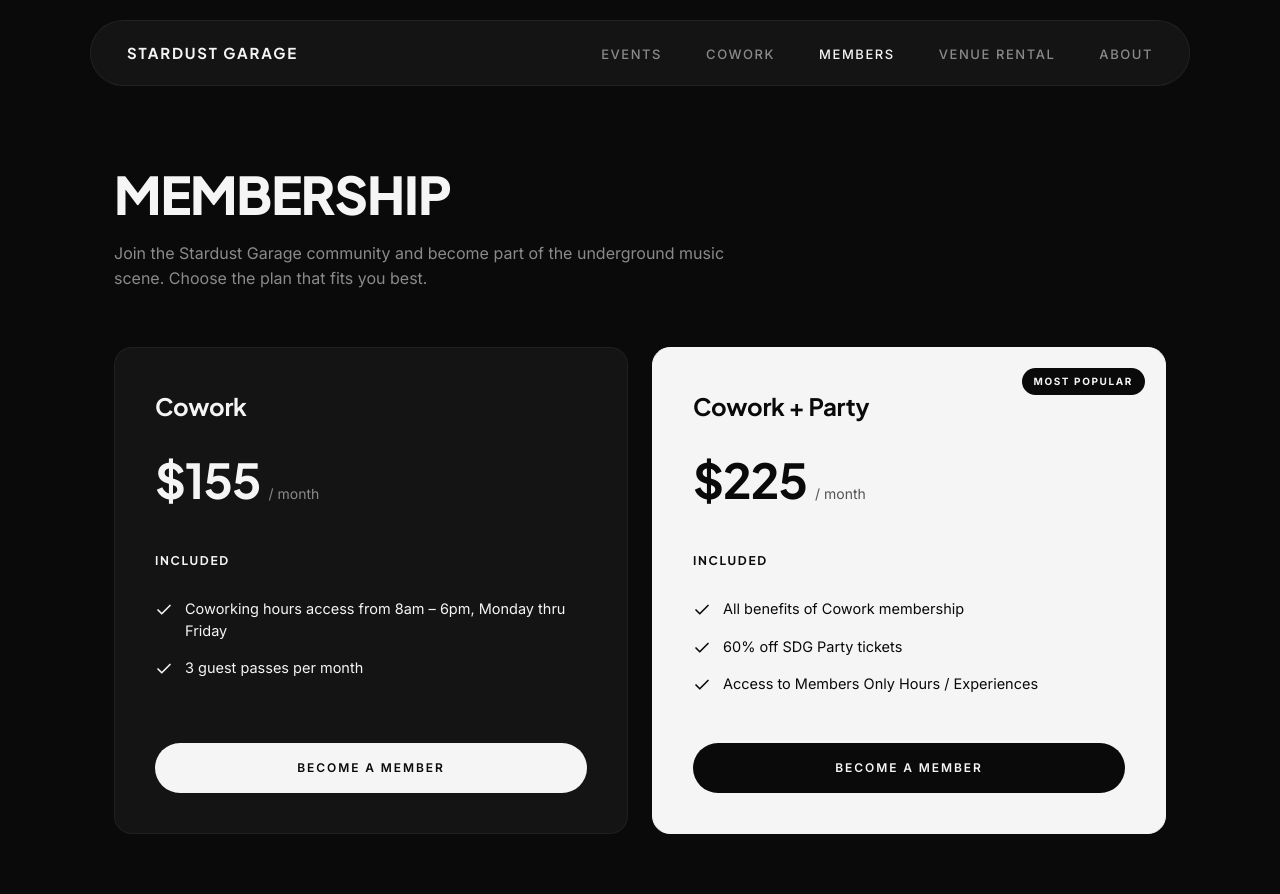
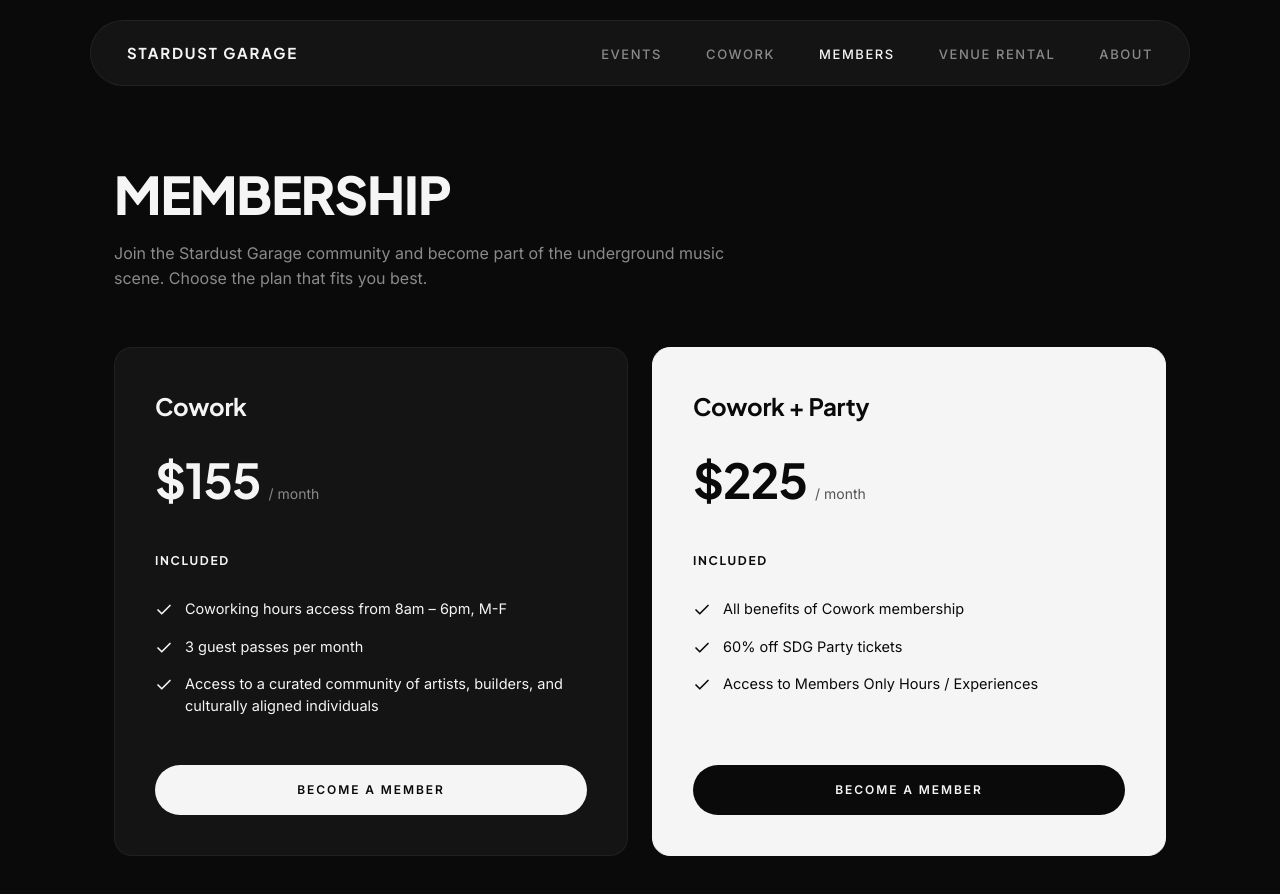
Before and after one commit to journalssound/stardust-garage-2.1, a Next.js app: page /members in a window 1280 px wide. Shown: the top 894 px of the page. Built offline with nearby package versions, Linux system fonts and the light colour scheme.

Commit message:
Update membership plans: remove badge, refine benefits

```diff
--- a/app/members/page.js
+++ b/app/members/page.js
@@ -5,8 +5,9 @@ const plans = [
     period: '/ month',
     featured: false,
     benefits: [
-      'Coworking hours access from 8am – 6pm, Monday thru Friday',
+      'Coworking hours access from 8am – 6pm, M-F',
       '3 guest passes per month',
+      'Access to a curated community of artists, builders, and culturally aligned individuals',
     ],
   },
   {
@@ -66,15 +67,6 @@ export default function MembersPage() {
                 color: isFeatured ? '#0a0a0a' : '#f5f5f5',
               }}
             >
-              {isFeatured && (
-                <span
-                  className="absolute top-5 right-5 text-[10px] font-bold tracking-[0.16em] px-3 py-1.5 rounded-full"
-                  style={{ background: '#0a0a0a', color: '#f5f5f5' }}
-                >
-                  MOST POPULAR
-                </span>
-              )}
-
               <h3
                 className="text-[24px] font-bold -tracking-[0.01em] mb-5"
                 style={{ fontFamily: "'Plus Jakarta Sans', sans-serif" }}
```
